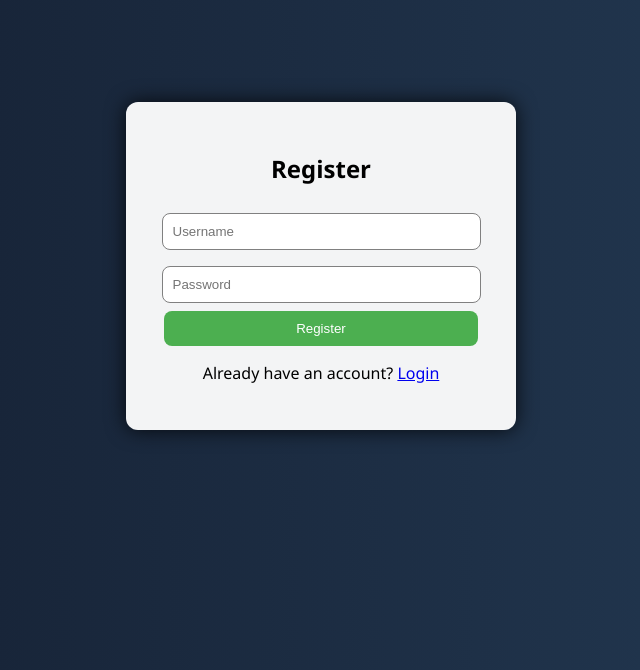
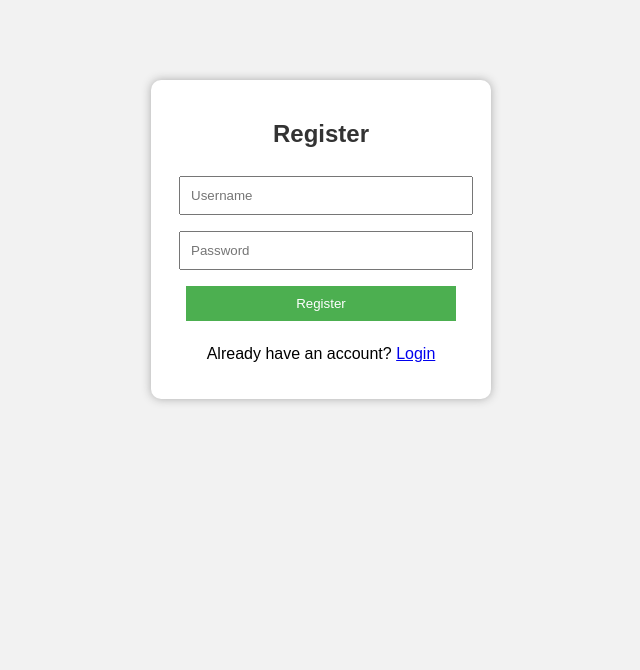
Before and after one commit to TharunJabbala10/Expense-Tracker, a Flask app: page /register in a window 1280 px wide. Shown: the top 670 px of the page, without its empty margins (319-959 px from the left). Run offline with Flask 3, Linux system fonts and the light colour scheme; parts of the project's set-up code (start-up, migrations or seed data) failed here and were passed over.

Commit message:
Updated dashboard layout

```diff
--- a/app.py
+++ b/app.py
@@ -1,25 +1,32 @@
 from flask import Flask, render_template, request, redirect, url_for, flash
 from flask_sqlalchemy import SQLAlchemy
-from flask_login import UserMixin, LoginManager, login_user, login_required, logout_user, current_user
+from flask_login import LoginManager, login_user, login_required, logout_user, UserMixin, current_user
 from werkzeug.security import generate_password_hash, check_password_hash
 import pandas as pd
+import plotly.express as px
 import os
 
 app = Flask(__name__)
-app.config['SECRET_KEY'] = 'thisissecret'
-app.config['SQLALCHEMY_DATABASE_URI'] = 'postgresql://username:password@host:port/databasename'
+app.secret_key = 'your_secret_key_here'
+
+app.config['SQLALCHEMY_DATABASE_URI'] = 'sqlite:///database.db'
+app.config['SQLALCHEMY_TRACK_MODIFICATIONS'] = False
+
 db = SQLAlchemy(app)
 
 login_manager = LoginManager()
 login_manager.login_view = 'login'
 login_manager.init_app(app)
 
-# Models
+
+# ✅ User Model
 class User(UserMixin, db.Model):
     id = db.Column(db.Integer, primary_key=True)
-    username = db.Column(db.String(150), unique=True)
-    password = db.Column(db.String(150))
+    username = db.Column(db.String(100), unique=True, nullable=False)
+    password = db.Column(db.String(100), nullable=False)
 
+
+# ✅ Transaction Model
 class Transaction(db.Model):
     id = db.Column(db.Integer, primary_key=True)
     date = db.Column(db.String(100))
@@ -28,43 +35,51 @@ class Transaction(db.Model):
     category = db.Column(db.String(100))
     user_id = db.Column(db.Integer, db.ForeignKey('user.id'))
 
+
+# ✅ Create Tables Automatically
+@app.before_first_request
+def create_tables():
+    db.create_all()
+
+
+# ✅ Load User Function
 @login_manager.user_loader
 def load_user(user_id):
     return User.query.get(int(user_id))
 
-# Routes
+
+# ✅ Home/Dashboard Route
 @app.route('/')
 @login_required
 def index():
     transactions = Transaction.query.filter_by(user_id=current_user.id).all()
     total = sum(t.amount for t in transactions)
-    return render_template('dashboard.html', transactions=transactions, total=total)
 
-@app.route('/login', methods=['GET', 'POST'])
-def login():
-    if request.method == 'POST':
-        username = request.form['username']
-        password = request.form['password']
-        user = User.query.filter_by(username=username).first()
+    df = pd.DataFrame([{
+        'date': t.date,
+        'description': t.description,
+        'amount': t.amount,
+        'category': t.category
+    } for t in transactions])
 
-        if user and check_password_hash(user.password, password):
-            login_user(user)
-            return redirect(url_for('index'))
-        else:
-            flash('Invalid username or password')
-            return redirect(url_for('login'))
+    chart = None
+    if not df.empty:
+        fig = px.pie(df, names='category', values='amount', title='Spending by Category')
+        chart = fig.to_html(full_html=False)
 
-    return render_template('login.html')
+    return render_template('dashboard.html', transactions=transactions, total=total, chart=chart)
 
+
+# ✅ Register Route
 @app.route('/register', methods=['GET', 'POST'])
 def register():
     if request.method == 'POST':
         username = request.form['username']
         password = request.form['password']
 
-        existing_user = User.query.filter_by(username=username).first()
-        if existing_user:
-            flash('User already exists')
+        user_exists = User.query.filter_by(username=username).first()
+        if user_exists:
+            flash('Username already exists')
             return redirect(url_for('register'))
 
         hashed_password = generate_password_hash(password)
@@ -78,12 +93,35 @@ def register():
 
     return render_template('register.html')
 
+
+# ✅ Login Route
+@app.route('/login', methods=['GET', 'POST'])
+def login():
+    if request.method == 'POST':
+        username = request.form['username']
+        password = request.form['password']
+
+        user = User.query.filter_by(username=username).first()
+
+        if user and check_password_hash(user.password, password):
+            login_user(user)
+            return redirect(url_for('index'))
+        else:
+            flash('Invalid username or password')
+            return redirect(url_for('login'))
+
+    return render_template('login.html')
+
+
+# ✅ Logout Route
 @app.route('/logout')
 @login_required
 def logout():
     logout_user()
     return redirect(url_for('login'))
 
+
+# ✅ Add Transaction Route
 @app.route('/add', methods=['POST'])
 @login_required
 def add():
@@ -105,6 +143,8 @@ def add():
 
     return redirect(url_for('index'))
 
+
+# ✅ Upload CSV Route
 @app.route('/upload', methods=['POST'])
 @login_required
 def upload():
@@ -128,7 +168,6 @@ def upload():
     db.session.commit()
     return redirect(url_for('index'))
 
+
 if __name__ == '__main__':
-    with app.app_context():
-        db.create_all()
-    app.run(host="0.0.0.0", port=5000)
+    app.run(debug=True)
--- a/static/style.css
+++ b/static/style.css
@@ -1,96 +1,64 @@
-body.bg {
-    background: linear-gradient(to right, #141e30, #243b55); /* Deep blue gradient */
-    background-attachment: fixed;
-    background-repeat: no-repeat;
-    background-size: cover;
-    font-family: 'Segoe UI', Tahoma, Geneva, Verdana, sans-serif;
-    margin: 0;
-    padding: 0;
-}
-
-.form-box {
-    background-color: rgba(255, 255, 255, 0.95);
-    padding: 30px;
-    margin: 8% auto;
-    width: 330px;
-    border-radius: 12px;
-    box-shadow: 0 0 20px rgba(0, 0, 0, 0.8);
+body {
+    font-family: Arial;
+    background-color: #f2f2f2;
     text-align: center;
 }
 
-.form-box input {
-    width: 90%;
-    padding: 10px;
-    margin: 8px 0;
-    border: 1px solid gray;
-    border-radius: 8px;
-    outline: none;
+h1, h2, h3 {
+    color: #333;
 }
 
-.form-box button {
-    width: 95%;
+.form-container {
+    background: white;
+    padding: 20px;
+    margin: 80px auto;
+    width: 300px;
+    border-radius: 10px;
+    box-shadow: 0 0 10px #aaa;
+}
+
+input, button {
     padding: 10px;
+    margin: 8px;
+    width: 90%;
+}
+
+button {
     background-color: #4CAF50;
     color: white;
     border: none;
-    border-radius: 8px;
     cursor: pointer;
-    transition: background-color 0.3s ease;
 }
 
-.form-box button:hover {
+button:hover {
     background-color: #45a049;
 }
 
-.header {
-    background-color: rgba(255, 255, 255, 0.9);
-    padding: 10px 20px;
-    display: flex;
-    align-items: center;
-    justify-content: space-between;
-    border-bottom: 2px solid #ccc;
-}
-
-.logout-btn {
-    background-color: crimson;
-    color: white;
-    padding: 7px 14px;
-    border: none;
-    border-radius: 8px;
-    cursor: pointer;
-    transition: background-color 0.3s ease;
-}
-
-.logout-btn:hover {
-    background-color: darkred;
-}
-
-.table-section {
-    margin: 30px;
-    background-color: rgba(255, 255, 255, 0.95);
-    padding: 20px;
-    border-radius: 12px;
-    box-shadow: 0 0 15px rgba(0,0,0,0.5);
-}
-
 table {
-    width: 100%;
+    margin: 20px auto;
     border-collapse: collapse;
-}
-
-table, th, td {
-    border: 1px solid gray;
+    width: 80%;
 }
 
 th, td {
-    padding: 10px;
-    text-align: center;
+    border: 1px solid #ddd;
+    padding: 8px;
 }
 
-.form-section {
-    margin: 30px;
-    background-color: rgba(255, 255, 255, 0.95);
-    padding: 20px;
-    border-radius: 12px;
-    box-shadow: 0 0 15px rgba(0,0,0,0.5);
+th {
+    background-color: #4CAF50;
+    color: white;
 }
+
+.header {
+    background-color: #333;
+    color: white;
+    padding: 15px;
+}
+
+.header a {
+    color: white;
+    float: right;
+    text-decoration: none;
+    padding: 0 20px;
+}
--- a/templates/login.html
+++ b/templates/login.html
@@ -4,8 +4,8 @@
     <title>Login</title>
     <link rel="stylesheet" href="{{ url_for('static', filename='style.css') }}">
 </head>
-<body class="bg">
-    <div class="form-box">
+<body>
+<div class="form-container">
     <h2>Login</h2>
     <form method="POST">
         <input type="text" name="username" placeholder="Username" required><br>
--- a/templates/register.html
+++ b/templates/register.html
@@ -4,8 +4,8 @@
     <title>Register</title>
     <link rel="stylesheet" href="{{ url_for('static', filename='style.css') }}">
 </head>
-<body class="bg">
-    <div class="form-box">
+<body>
+<div class="form-container">
     <h2>Register</h2>
     <form method="POST">
         <input type="text" name="username" placeholder="Username" required><br>
```
Also changed, not shown: templates/dashboard.html (+20 -18 lines). Lines whose indentation alone changed are shown as unchanged.
